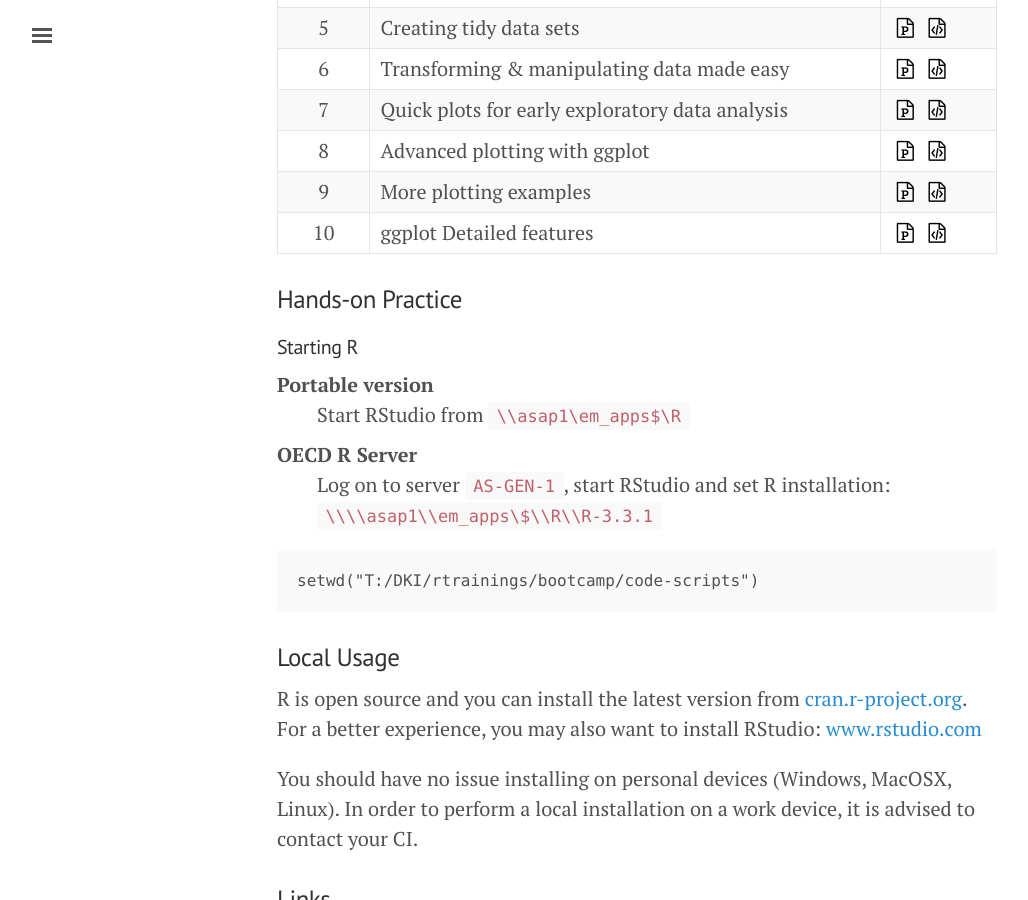
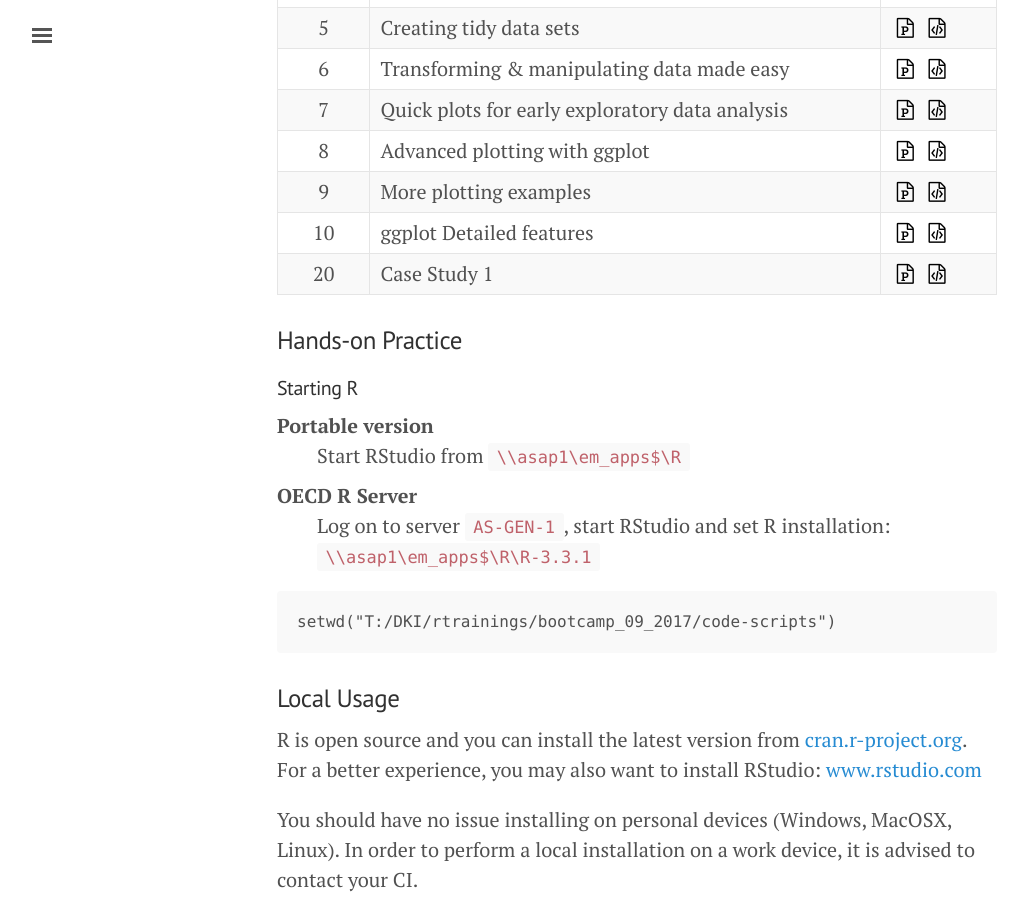
Before and after one commit to bowerth/boot-r, a Jekyll site: the page built from bootcamp/index.md, in a window 1280 px wide and 900 px high, scrolled down 1538 px. Shown: the whole window, without its empty margins (3-1031 px from the left). Built offline with Jekyll 4.4.1, drawn with Linux system fonts in a browser that asks for light colours; nearby versions of some CDN libraries.

Commit message:
add case study, modify paths

```diff
--- a/bootcamp/index.md
+++ b/bootcamp/index.md
@@ -61,6 +61,7 @@ You can download the required classroom material here: &nbsp; <a href="http://rb
 | 8 | Advanced plotting with ggplot | <a href="bootcamp/8-ggplot" style="color:black;"><i class="fa fa-file-powerpoint-o" aria-hidden="true"></i></a> &nbsp; <a href="bootcamp/8-ggplot/8-ggplot.R" style="color:black;"><i class="fa fa-file-code-o" aria-hidden="true"></i></a> &nbsp;&nbsp;&nbsp;&nbsp;&nbsp;&nbsp; |
 | 9 | More plotting examples | <a href="bootcamp/9-moreplots" style="color:black;"><i class="fa fa-file-powerpoint-o" aria-hidden="true"></i></a> &nbsp; <a href="bootcamp/9-moreplots/9-moreplots.R" style="color:black;"><i class="fa fa-file-code-o" aria-hidden="true"></i></a> &nbsp;&nbsp;&nbsp;&nbsp;&nbsp;&nbsp; |
 | 10 | ggplot Detailed features | <a href="bootcamp/10-ggplot-detailed-features" style="color:black;"><i class="fa fa-file-powerpoint-o" aria-hidden="true"></i></a> &nbsp; <a href="bootcamp/10-ggplot-detailed-features/10-ggplot-detailed-features.R" style="color:black;"><i class="fa fa-file-code-o" aria-hidden="true"></i></a> &nbsp;&nbsp;&nbsp;&nbsp;&nbsp;&nbsp; |
+| 20 | Case Study 1 | <a href="bootcamp/20-case-study-1" style="color:black;"><i class="fa fa-file-powerpoint-o" aria-hidden="true"></i></a> &nbsp; <a href="bootcamp/20-case-study-1/20-case-study-1.R" style="color:black;"><i class="fa fa-file-code-o" aria-hidden="true"></i></a> &nbsp;&nbsp;&nbsp;&nbsp;&nbsp;&nbsp; |
 
 
 ### Hands-on Practice
@@ -72,10 +73,10 @@ Portable version
 
 OECD R Server
 :   Log on to server `AS-GEN-1`, start RStudio and set R installation:
-	`\\\\asap1\\em_apps\$\\R\\R-3.3.1`
+	`\\asap1\em_apps$\R\R-3.3.1`
 
 ~~~
-setwd("T:/DKI/rtrainings/bootcamp/code-scripts")
+setwd("T:/DKI/rtrainings/bootcamp_09_2017/code-scripts")
 ~~~
 
 <!--
```
